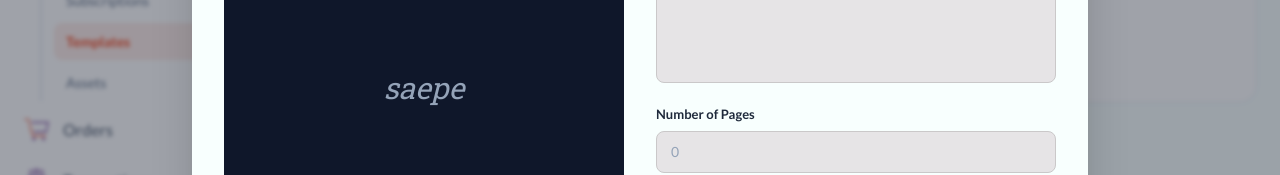
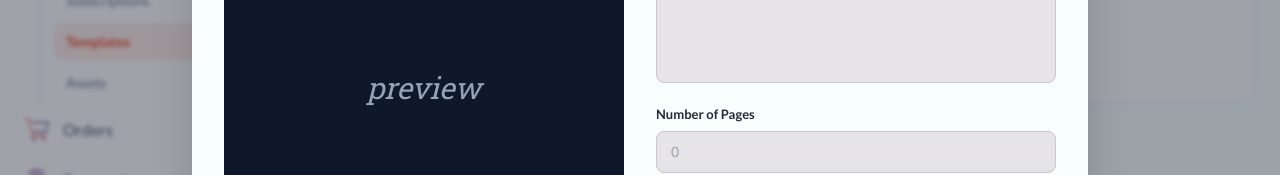
Before and after one commit to gjvlio/lexweb_admin, a React (Vite) app: page /products/templates in a window 1280 px wide. Both pictures are taken after typing "Sample" into the empty fields and a click on the button "+ Add". Shown: the part 306-481 px from the top of the page. Built offline with nearby package versions, Linux system fonts and the light colour scheme.

Commit message:
Changed the placeholder word "saepe" to "preview"

```diff
--- a/src/pages/Products/Templates/modals/AddTemplateModal.jsx
+++ b/src/pages/Products/Templates/modals/AddTemplateModal.jsx
@@ -49,7 +49,7 @@ export default function AddTemplateModal({ open, onClose, onSubmit }) {
           onChange={handleChange}
           idPrefix="add-template"
           previewSrc={previewSrc}
-          previewFallback={<span className="font-heading text-3xl italic text-slate-400">saepe</span>}
+          previewFallback={<span className="font-heading text-3xl italic text-slate-400">preview</span>}
         />
       </form>
     </Modal>
```
